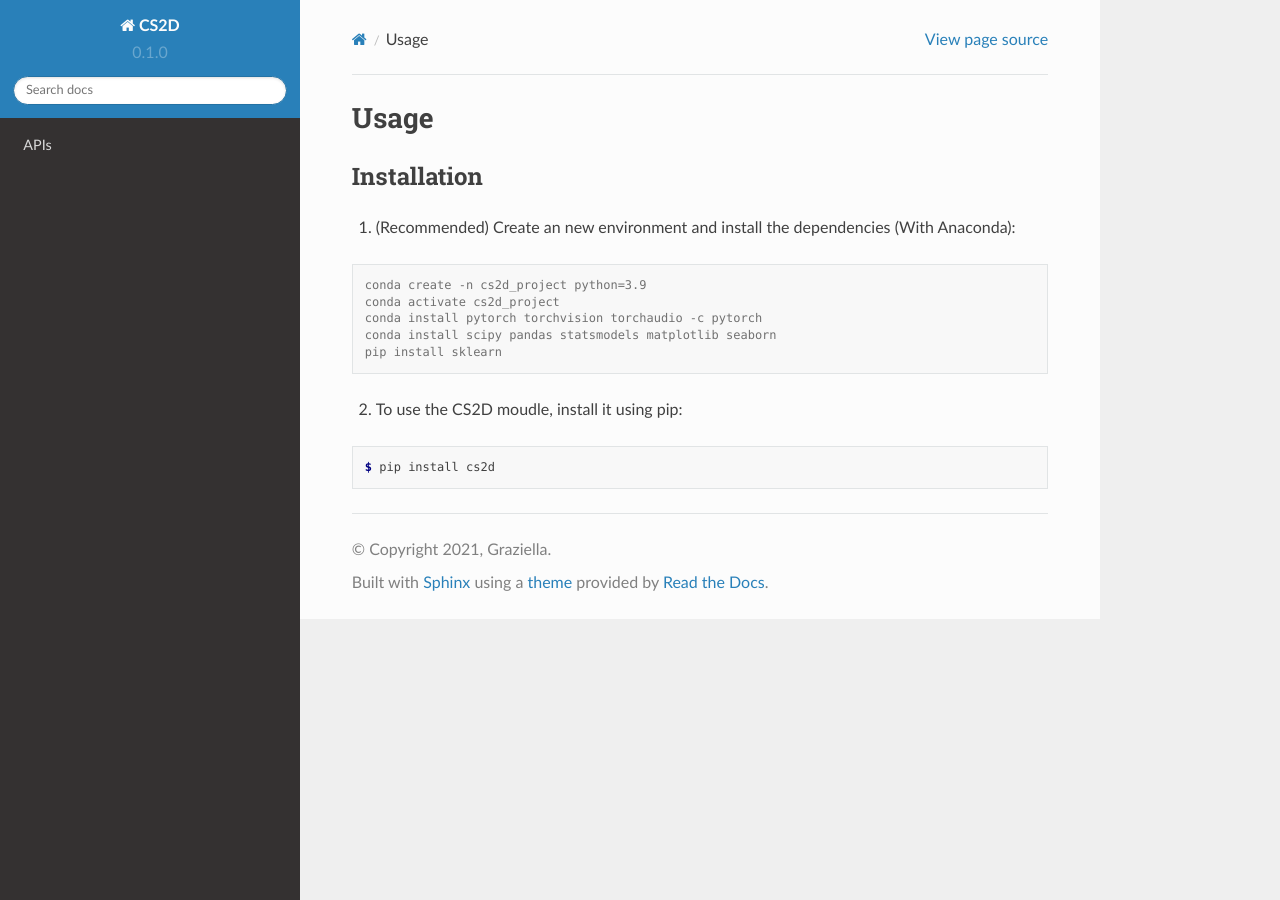
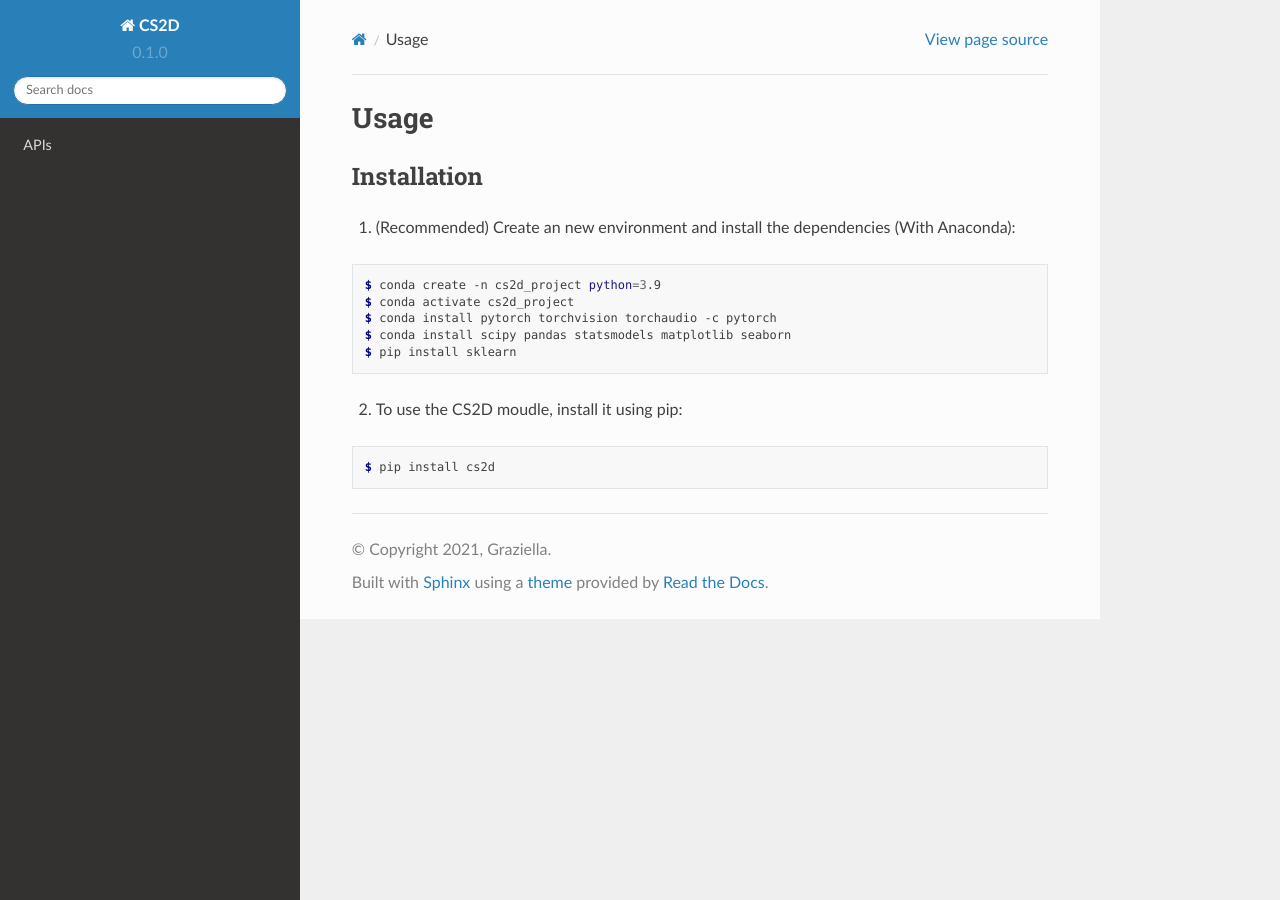
Before and after one commit to jeremyxianx/bd_cs2d, a Sphinx documentation site: the page built from docs/source/usage.rst, in a window 1280 px wide. Built offline with Sphinx 7.4.7 and the Read the Docs theme 2.0.0, drawn with Linux system fonts in a browser that asks for light colours.

```diff
--- a/docs/source/usage.rst
+++ b/docs/source/usage.rst
@@ -11,11 +11,11 @@ Installation
 
 .. code-block:: console
 
-   conda create -n cs2d_project python=3.9
-   conda activate cs2d_project
-   conda install pytorch torchvision torchaudio -c pytorch
-   conda install scipy pandas statsmodels matplotlib seaborn
-   pip install sklearn
+   $ conda create -n cs2d_project python=3.9
+   $ conda activate cs2d_project
+   $ conda install pytorch torchvision torchaudio -c pytorch
+   $ conda install scipy pandas statsmodels matplotlib seaborn
+   $ pip install sklearn
 
 2. To use the CS2D moudle, install it using pip:
 
```
